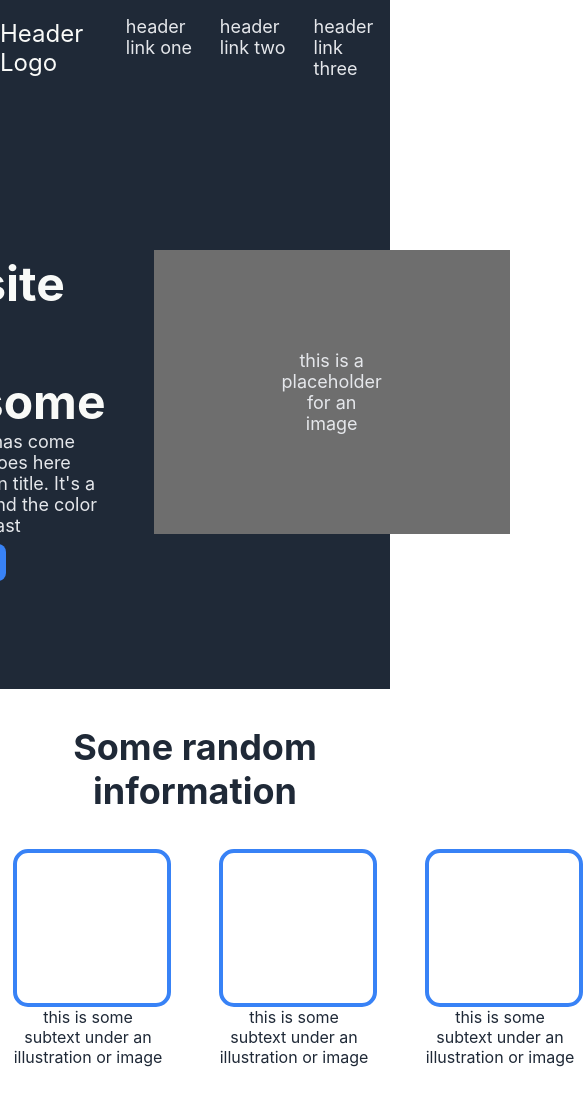
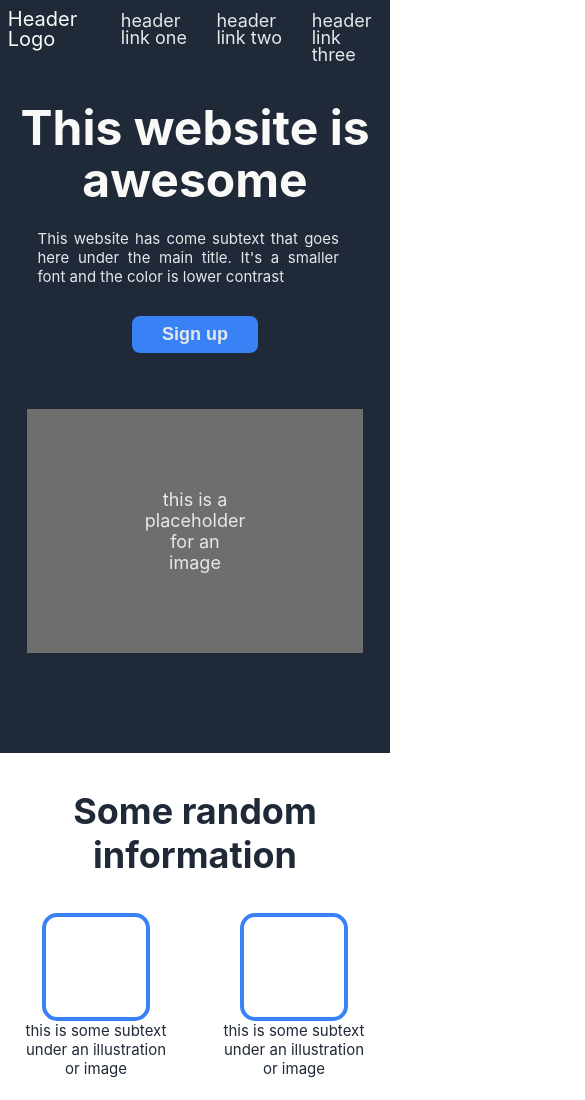
Before and after one commit to Engo092/landing-page, a plain HTML site: page index.html in a window 390 px wide. Shown: the top 1100 px of the page, 585 px wide, since content can reach past the window. Drawn offline with Linux system fonts and the light colour scheme.

Commit message:
Update 2.0: Add mobile support

```diff
--- a/index.html
+++ b/index.html
@@ -12,9 +12,9 @@
         <div class="header">
             <div class="header-text">Header Logo</div>
             <ul>
-                <li><a href="google.com">header link one</a></li>
-                <li><a href="google.com">header link two</a></li>
-                <li><a href="google.com">header link three</a></li>
+                <li><a href="https://www.google.com/">header link one</a></li>
+                <li><a href="https://www.google.com/">header link two</a></li>
+                <li><a href="https://www.google.com/">header link three</a></li>
             </ul>
         </div>
         <div class="content">
--- a/style.css
+++ b/style.css
@@ -179,3 +179,100 @@ p {
     align-items: center;
     padding: 46px;
 }
+
+@media screen and (max-width: 450px) {
+    body {
+        overflow-x: hidden
+    }
+
+    .header {
+        padding-bottom: 25px;
+    }
+
+    .header-text {
+        font-size: 20px;
+        padding-bottom: 20px;
+        padding-left: 2%;
+        line-height: 20px;
+    }
+
+    ul {
+        font-size: 13px;
+        line-height: 16px;
+    }
+
+    .awesome {
+        padding-top: 0;
+        flex-direction: column;
+    }
+
+    .semiheader {
+        text-align: center;
+        line-height: 52px;
+    }
+
+    .subtext {
+        font-size: 15px;
+        padding-top: 5%;
+        padding-left: 15%;
+        padding-right: 18%;
+        text-align: justify;
+    }
+
+    .button {
+        margin-left: auto;
+        margin-right: auto;
+        padding-top: 5%;
+    }
+
+    .image {
+        margin-top: 0;
+        padding: 80px 118px;
+    }
+
+    .images {
+        flex-wrap: wrap;
+    }
+
+    .square {
+        margin-left: auto;
+        margin-right: auto;
+        width: 100px;
+        height: 100px;
+    }
+
+    .subimage {
+        text-align: center;
+        font-size: 15px;
+    }
+
+    .quote {
+        padding-top: 70px;
+    }
+
+    .quote-text {
+        padding-top: 0;
+        text-align: justify;
+        font-size: larger;
+        max-width: 90%;
+    }
+
+    .quoter {
+        font-size: larger;
+        width: 80%;
+    }
+
+    .sign-square {
+        flex-direction: column;
+        width: 100%;
+        padding: 24px;
+    }
+
+    .signinfo {
+        text-align: justify;
+    }
+
+    .sign {
+        padding: 56px;
+    }
+}
```
Also changed, not shown: 1 other file.
